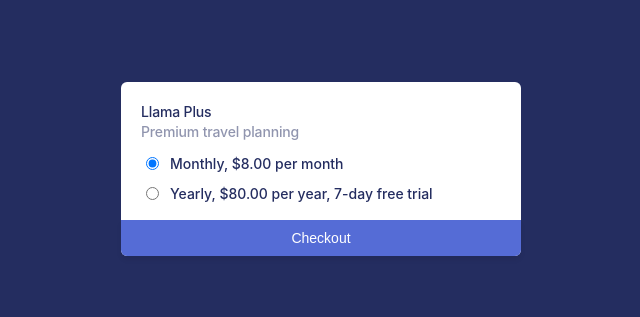
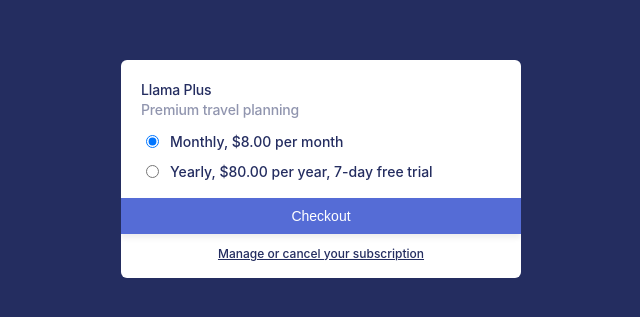
Before and after one commit to forsv/llama-checkout, a React (Create React App) app: page / in a window 1280 px wide. Shown: the part 231-548 px from the top of the page, without its empty margins (319-959 px from the left). Built offline with nearby package versions, Linux system fonts and the light colour scheme.

Commit message:
Add customer portal link

```diff
--- a/package.json
+++ b/package.json
@@ -1,6 +1,6 @@
 {
   "name": "stripe-sample",
-  "version": "0.1.6",
+  "version": "0.1.7",
   "dependencies": {
     "@stripe/react-stripe-js": "^3.7.0",
     "@stripe/stripe-js": "^7.3.0",
--- a/src/App.css
+++ b/src/App.css
@@ -18,6 +18,7 @@ section {
   height: auto;
   border-radius: 6px;
   justify-content: space-between;
+  overflow: hidden;
 }
 form {
   display: flex;
@@ -82,10 +83,19 @@ button {
   font-weight: 500;
   cursor: pointer;
   letter-spacing: 0.6;
-  border-radius: 0 0 6px 6px;
+  border-radius: 0;
   transition: all 0.2s ease;
   box-shadow: 0px 4px 5.5px 0px rgba(0, 0, 0, 0.07);
 }
 button:hover {
   opacity: 0.8;
 }
+.portal-link {
+  display: block;
+  text-align: center;
+  font-size: 12px;
+  line-height: 16px;
+  font-weight: 500;
+  color: #242d60;
+  padding: 12px 20px 16px;
+}
--- a/src/App.jsx
+++ b/src/App.jsx
@@ -1,5 +1,19 @@
 import React, { useState, useEffect } from "react";
 import "./App.css";
+
+const PORTAL_URL =
+  "https://billing.stripe.com/p/login/test_5kQbJ24Sifts4zG90m6g800";
+
+const PortalLink = () => (
+  <a
+    className="portal-link"
+    href={PORTAL_URL}
+    target="_blank"
+    rel="noopener noreferrer"
+  >
+    Manage or cancel your subscription
+  </a>
+);
 
 const ProductDisplay = () => (
   <section>
@@ -25,12 +39,14 @@ const ProductDisplay = () => (
       </div>
       <button type="submit">Checkout</button>
     </form>
+    <PortalLink />
   </section>
 );
 
 const Message = ({ message }) => (
   <section>
     <p>{message}</p>
+    {message.startsWith("Order placed!") && <PortalLink />}
   </section>
 );
 
```
